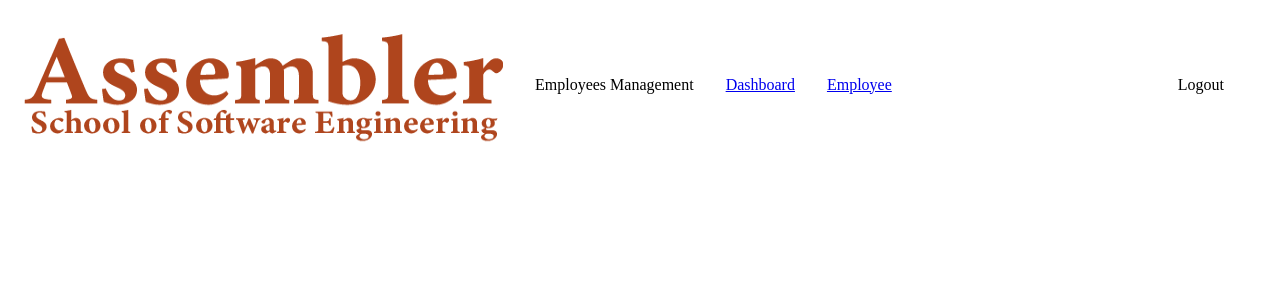
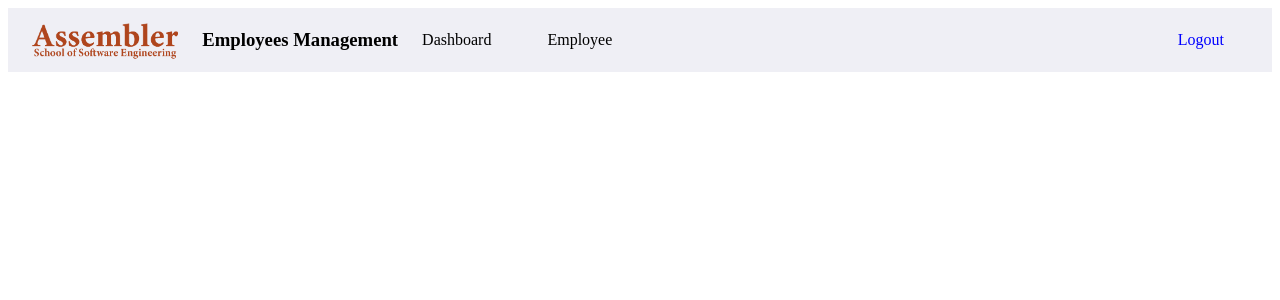
Before and after one commit to assembler-institute/php-employee-management-v1, a PHP site: page /assets/html/header.html in a window 1280 px wide. Shown: the top 300 px of the page. Run offline with PHP 8.4, Linux system fonts and the light colour scheme.

Commit message:
add footer and css footer/headers

```diff
--- a/assets/css/main.css
+++ b/assets/css/main.css
@@ -1,10 +1,43 @@
+:root{
+--primary-color: rgb(239, 239, 245);
+--secondary-color: rgb(0, 0, 255);
+
+/*---------------------HEADER--------------------------------*/
+
+}
 .main-header {
   display: flex;
   justify-content: space-between;
   align-items: center;
+  background-color: var(--primary-color);
+  height: 4rem;
 }
-.main-header__container > * {
+.main-header__container{
   padding: 1rem;
+}
+.main-header-logo {
+  width:auto;
+  height: 40px;
+  padding: 0.5rem;
+  border-radius: 0.3rem;
+}
+.main-header-title{
+  padding-left: 1rem;
+  padding-right: 1rem;
+}
+.nav-link a {
+  color: black;
+  text-decoration: none;
+  padding: 0.5rem;
+  background-color: var(--primary);
+  border-radius: 0.3rem;
+  border: 1px solid var(--secondary);
+}
+
+.nav-link a:hover {
+  color: black;
+  background-color: var(--secondary);
+  border: 1px solid white;
 }
 .list-container {
   justify-content: center;
@@ -13,14 +46,12 @@
   padding: 0;
   margin: 0;
 }
-.list-container li:not(:last-child) {
-  margin-right: 2rem;
-}
-.nav-link {
-
+.list-container li{
+  margin-right: 2.5rem;
 }
 .logout-btn {
   margin-right: 3rem;
+  color: var(--secondary-color);
 }
 
 /* UTILS */
@@ -31,3 +62,13 @@
   justify-content: center;
   align-items: center;
 }
+
+/*---------------------FOOTER-------------------------------*/
+
+.footer-block {
+display: flex;
+justify-content: center;
+background-color: var(--primary-color);
+padding-top: 1rem;
+padding-bottom: 1rem;
+}
--- a/assets/html/footer.html
+++ b/assets/html/footer.html
@@ -0,0 +1,5 @@
+<footer class="py-3 my-4 border-top">
+  <div class="footer-block">
+    <span class="text-center text-muted">© Assambler School Of Software Engineering 2020</span>
+  </div>
+</footer>
--- a/assets/html/header.html
+++ b/assets/html/header.html
@@ -13,11 +13,11 @@
 </html>
 <header class="main-header d-flex">
   <div class="d-flex d-flex-center main-header__container">
-    <img src="http://localhost/php-employee-management-v1/assets/img/LOGO-ORG.png" alt="logo" class="main-header__logo" width="479" height="121">
-    <span>Employees Management</span>
+    <img src="http://localhost/php-employee-management-v1/assets/img/LOGO-ORG.png" alt="logo" class="main-header-logo">
+    <h3 class="main-header-title">Employees Management</h3>
     <nav class="main-header__menu">
       <ul class="list-container d-flex">
-        <li class="nav-link"><a href="..src/dashboard.php">Dashboard</a></li>
+        <li class="nav-link"><a href="./dashboard.php">Dashboard</a></li>
         <li class="nav-link"><a href="./employee.php">Employee</a></li>
       </ul>
     </nav>
--- a/src/dashboard.php
+++ b/src/dashboard.php
@@ -26,5 +26,8 @@
       <div id="grid_table"></div>
     </div>
   </div>
+  <?php
+  require ("./../assets/html/footer.html");
+  ?>
 </body>
 </html>
```
